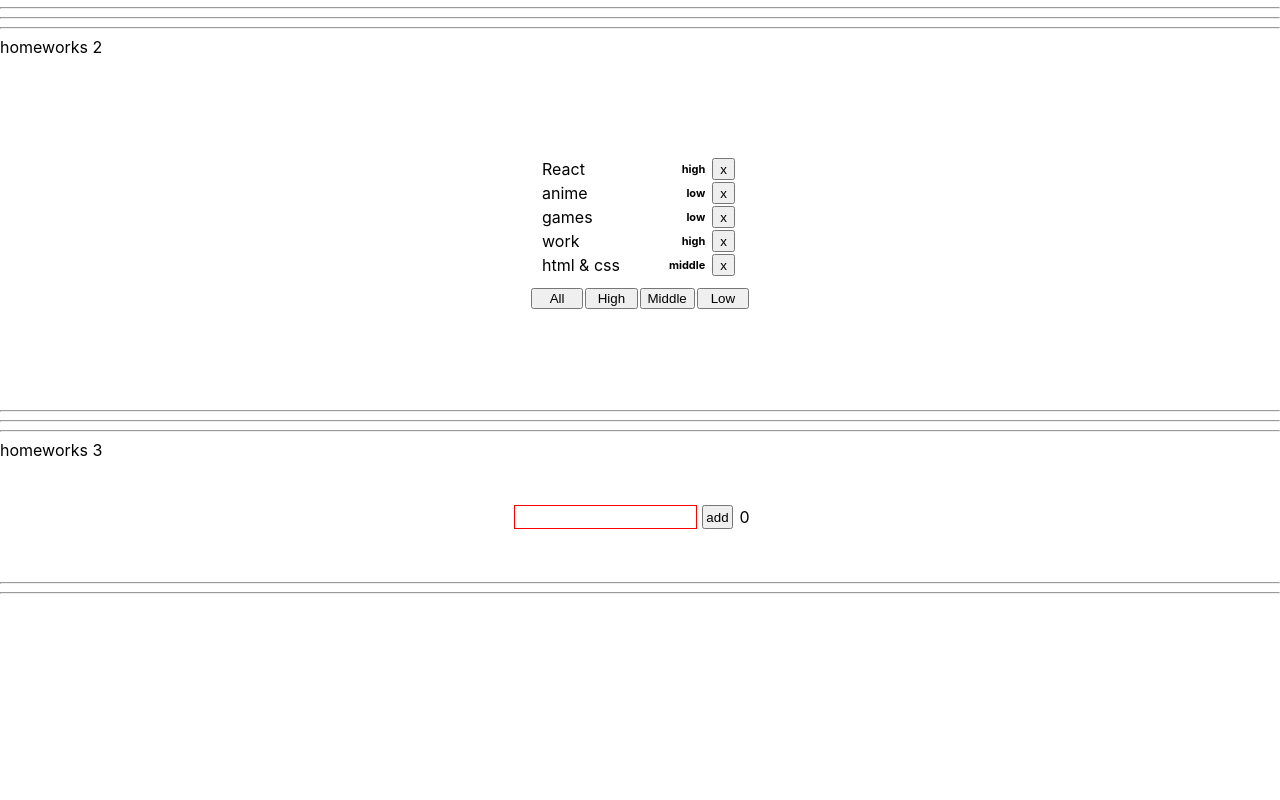
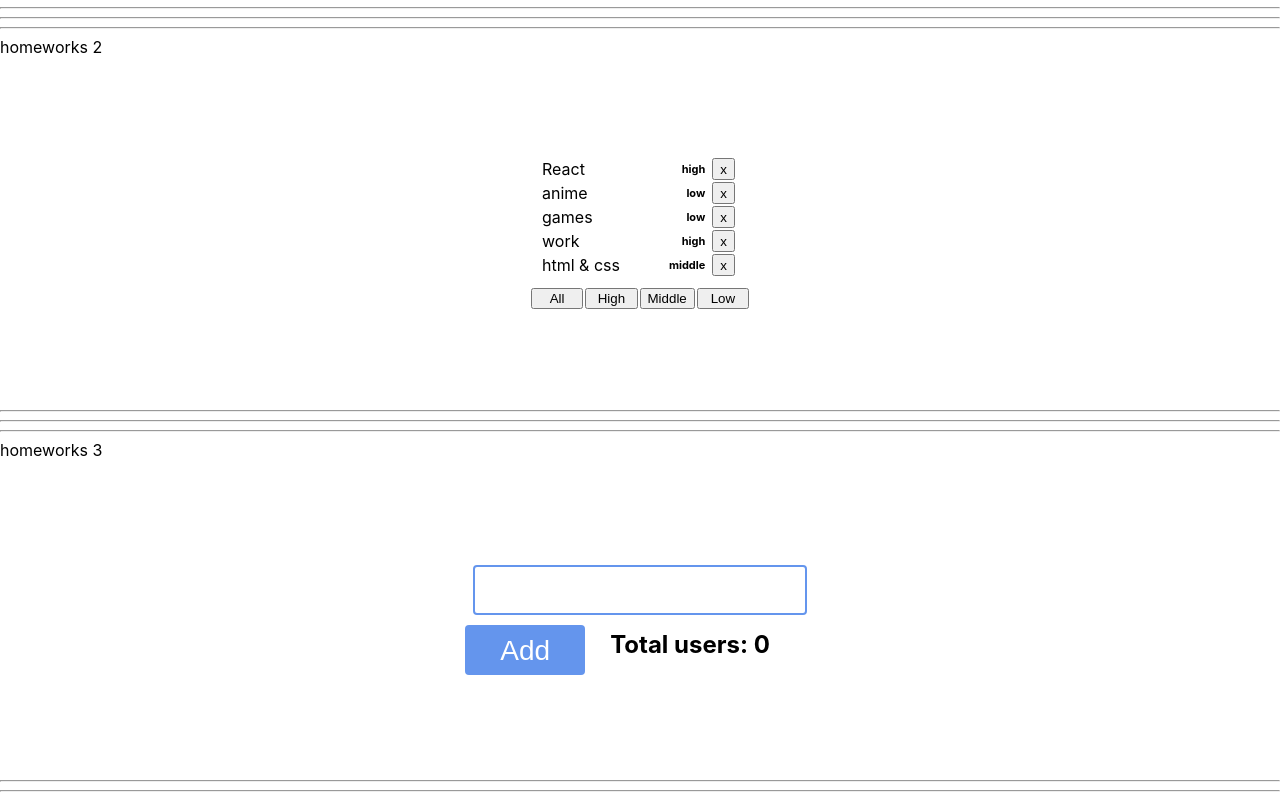
Before and after one commit to ultrwave/react_homeworks, a React (Create React App) app: page / in a window 1280 px wide. Shown: the part 319-1119 px from the top of the page. Before the commit the page ends 921 px from the top, so only its background shows below. Built offline with nearby package versions, Linux system fonts and the light colour scheme.

Commit message:
hw3 finished

```diff
--- a/src/p2-homeworks/h3/Greeting.module.css
+++ b/src/p2-homeworks/h3/Greeting.module.css
@@ -1,23 +1,90 @@
 .greeting {
+    margin: 100px auto;
+    width: 470px;
     display: flex;
+    flex-wrap: wrap;
     justify-content: center;
 }
 
-.greeting > * {
-    padding: 2px;
-    margin: 45px 5px 45px 0;
+.input {
+    outline: none;
+    padding: 2px 10px;
+    font-size: 24px;
+    height: 42px;
+    margin: 5px;
+    border-radius: 4px;
+    border: 2px solid cornflowerblue;
 }
 
-.nameInput {
-    /*border: 3px solid indigo;*/
+.info {
+    font-weight: bold;
+    margin: 10px 50px 0 20px;
+    font-size: 24px;
 }
 
-.inputValid {
-    border: 1px solid forestgreen;
+.infoErr {
+    color: brown;
 }
 
+/*========= SUBMIT BUTTON =============*/
+
+.submitButton {
+    outline: none;
+    border-radius: 4px;
+    background-color: cornflowerblue;
+    border: none;
+    color: #FFFFFF;
+    text-align: center;
+    font-size: 28px;
+    padding: 10px;
+    width: 120px;
+    height: 50px;
+    transition: all 0.5s;
+    cursor: pointer;
+    margin: 5px;
+}
+
+.submitButtonError {
+    background-color: brown;
+}
+
+.submitButton:hover {
+    box-shadow: 0 0 6px rgba(0,0,0,0.7);
+}
+
+.submitButton:active {
+    background-color: skyblue;
+}
+
+.submitButton span {
+    cursor: pointer;
+    display: inline-block;
+    position: relative;
+    transition: 0.5s;
+}
+
+.submitButton span:after {
+    content: '\00bb';
+    position: absolute;
+    opacity: 0;
+    top: 0;
+    right: -20px;
+    transition: 0.5s;
+}
+
+.submitButton:hover span {
+    padding-right: 25px;
+}
+
+.submitButton:hover span:after {
+    opacity: 1;
+    right: 0;
+}
+
+/*========= INPUT ERROR ANIMATION =============*/
+
 .inputError {
-    border: 1px solid red;
+    border: 2px solid brown;
     -webkit-animation: shake 0.82s cubic-bezier(0.36, 0.07, 0.19, 0.97) both;
     animation: shake 0.82s cubic-bezier(0.36, 0.07, 0.19, 0.97) both;
     -webkit-transform: translate3d(0, 0, 0);
@@ -65,7 +132,3 @@
         transform: translate3d(1px, 0, 0);
     }
 }
-
-.error {
-    border: 1px solid red;
-}
--- a/src/p2-homeworks/h3/Greeting.tsx
+++ b/src/p2-homeworks/h3/Greeting.tsx
@@ -1,9 +1,9 @@
-import React, {ChangeEvent, createRef, KeyboardEvent} from 'react';
+import React, {ChangeEvent, KeyboardEvent} from 'react';
 import s from './Greeting.module.css';
 
 type GreetingPropsType = {
     name: string
-    setNameCallback: (e: ChangeEvent<HTMLInputElement>) => void // ???
+    setNameCallback: (e: ChangeEvent<HTMLInputElement>) => void
     onKeyPressHandler: (e: KeyboardEvent<HTMLInputElement>) => void
     addUser: () => void
     error: boolean
@@ -14,27 +14,24 @@ type GreetingPropsType = {
 const Greeting: React.FC<GreetingPropsType> = (
     {name, setNameCallback, onKeyPressHandler, addUser, error, totalUsers}
 ) => {
-    const inputClass = error ? s.inputError : s.inputValid
-
-    const inputRef = createRef<HTMLInputElement>()
-
-
+    const inputClass = error ? s.inputError : ''
+    const buttonClass = error ? s.submitButtonError : ''
+    const infoClass = error ? s.infoErr : ''
+    const info = error? 'Empty input :(' : ('Total users: ' + totalUsers)
 
     return (
         <div className={s.greeting}>
             <input
-                // autoFocus={true} не работает
                 value={name}
                 onChange={setNameCallback}
                 onKeyPress={onKeyPressHandler}
-                className={`${inputClass} ${s.nameInput}`}
-                ref={inputRef}
+                className={`${s.input} ${inputClass}`}
             />
-            <button onClick={addUser(inputRef)}>add</button>
-            <span>{totalUsers}</span>
-            <div>
-                {/*<span>{error.toString()}</span> /!* поправить *!/*/}
-            </div>
+            <button onClick={addUser}
+                    className={`${s.submitButton} ${buttonClass}`}
+            ><span>Add</span>
+            </button>
+            <span className={`${s.info} ${infoClass}`}>{info}</span>
         </div>
     );
 }
--- a/src/p2-homeworks/h3/GreetingContainer.tsx
+++ b/src/p2-homeworks/h3/GreetingContainer.tsx
@@ -1,19 +1,13 @@
-import React, {ChangeEvent, KeyboardEvent, createRef, useRef, useState, ReactDOM} from 'react';
+import React, {ChangeEvent, KeyboardEvent, useState} from 'react';
 import Greeting from './Greeting';
 import {UserType} from './HW3';
-
 
 type GreetingContainerPropsType = {
     users: Array<UserType>
     addUserCallback: (name: string) => void
 }
 
-// более простой и понятный для новичков
-// function GreetingContainer(props: GreetingPropsType) {
-
-// более современный и удобный для про :)
-// уровень локальной логики
-const GreetingContainer: React.FC<GreetingContainerPropsType> = ({users, addUserCallback}) => { // деструктуризация пропсов
+const GreetingContainer: React.FC<GreetingContainerPropsType> = ({users, addUserCallback}) => {
     const [name, setName] = useState<string>('');
     const [error, setError] = useState<boolean>(false);
 
@@ -22,24 +16,23 @@ const GreetingContainer: React.FC<GreetingContainerPropsType> = ({users, addUser
         setError(false)
     }
 
-    const addUser = (ref) => {
+    const addUser = () => {
         let newUser = name.trim()
         if (!newUser) {
             setError(true)
+            setTimeout(() => setError(false), 900)
         } else {
             alert(`Hello, ` + newUser + '!')
             addUserCallback(newUser)
         }
         setName('')
-        // document.querySelector({s.nameInput}).focus() // ts ругается
-        // ReactDOM.findDOMNode(this.refs.ref)
     }
 
     const onKeyPressHandler = (e: KeyboardEvent<HTMLInputElement>) => {
         if (e.key === 'Enter') addUser()
     }
 
-    const totalUsers = users.length;
+    const totalUsers: number = users.length;
 
     return (
         <Greeting
```
